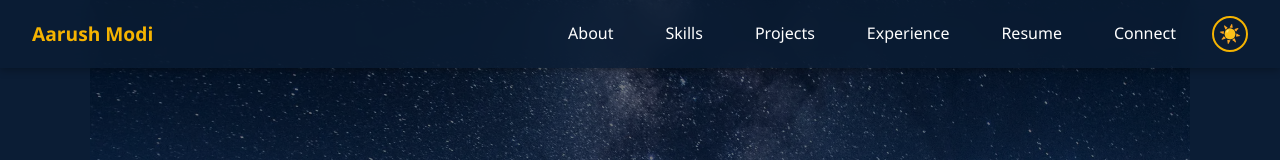
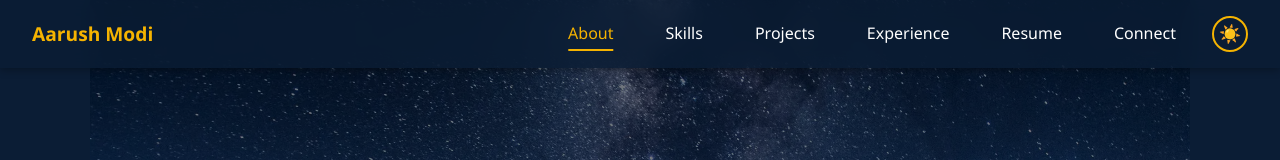
Before and after one commit to aarush-modi/aarush-portfolio, a React (Vite) app: page / in a window 1280 px wide. Shown: the top 160 px of the page. Built offline with nearby package versions, Linux system fonts and the light colour scheme; the HTML template or start-up script is replaced by a standard one.

Commit message:
Added a thin progress bar that fills as you scroll down and active section underlining on the nav bar

```diff
--- a/src/components/Navbar.jsx
+++ b/src/components/Navbar.jsx
@@ -1,7 +1,32 @@
-import React from 'react';
+import React, { useState, useEffect } from 'react';
 import { navLinks } from '../data';
 
 const Navbar = ({ theme, toggleTheme }) => {
+  const [scrollProgress, setScrollProgress] = useState(0);
+  const [activeSection, setActiveSection] = useState('');
+
+  useEffect(() => {
+    const handleScroll = () => {
+      const scrollTop = window.scrollY;
+      const docHeight = document.documentElement.scrollHeight - window.innerHeight;
+      setScrollProgress(docHeight > 0 ? (scrollTop / docHeight) * 100 : 0);
+
+      const sections = navLinks.map(l => l.href.replace('#', ''));
+      for (let i = sections.length - 1; i >= 0; i--) {
+        const el = document.getElementById(sections[i]);
+        if (el && el.getBoundingClientRect().top <= 150) {
+          setActiveSection(sections[i]);
+          return;
+        }
+      }
+      setActiveSection('');
+    };
+
+    window.addEventListener('scroll', handleScroll, { passive: true });
+    handleScroll();
+    return () => window.removeEventListener('scroll', handleScroll);
+  }, []);
+
   const navStyle = {
     position: "fixed",
     top: 0,
@@ -23,16 +48,8 @@ const Navbar = ({ theme, toggleTheme }) => {
     alignItems: "center"
   };
 
-  const linkStyle = {
-    position: "relative",
-    color: "var(--text)",
-    textDecoration: "none",
-    fontWeight: "500",
-    transition: "color 0.3s",
-  };
-
   const linkHover = `
-    nav a::after {
+    nav a.nav-link::after {
       content: '';
       position: absolute;
       width: 0%;
@@ -44,26 +61,54 @@ const Navbar = ({ theme, toggleTheme }) => {
       transition: width 0.3s ease;
     }
 
-    nav a:hover {
+    nav a.nav-link:hover {
       color: var(--accent);
       text-shadow: 0 0 8px color-mix(in srgb, var(--accent) 50%, transparent);
     }
 
-    nav a:hover::after {
+    nav a.nav-link:hover::after,
+    nav a.nav-link.active::after {
       width: 100%;
+    }
+
+    nav a.nav-link.active {
+      color: var(--accent);
     }
   `;
 
   return (
     <>
       <style>{linkHover}</style>
+      <div style={{
+        position: "fixed",
+        top: 0,
+        left: 0,
+        height: "3px",
+        width: `${scrollProgress}%`,
+        backgroundColor: "var(--accent)",
+        zIndex: 1000,
+        transition: "width 0.1s linear",
+      }} />
       <nav style={navStyle}>
         <div style={{ color: "var(--accent)", fontWeight: "bold", fontSize: "1.2rem" }}>
           Aarush Modi
         </div>
         <div style={linkGroup}>
           {navLinks.map((link) => (
-            <a key={link.href} href={link.href} style={linkStyle}>{link.label}</a>
+            <a
+              key={link.href}
+              href={link.href}
+              className={`nav-link${activeSection === link.href.replace('#', '') ? ' active' : ''}`}
+              style={{
+                position: "relative",
+                color: activeSection === link.href.replace('#', '') ? "var(--accent)" : "var(--text)",
+                textDecoration: "none",
+                fontWeight: "500",
+                transition: "color 0.3s",
+              }}
+            >
+              {link.label}
+            </a>
           ))}
           <button
             onClick={toggleTheme}
```
